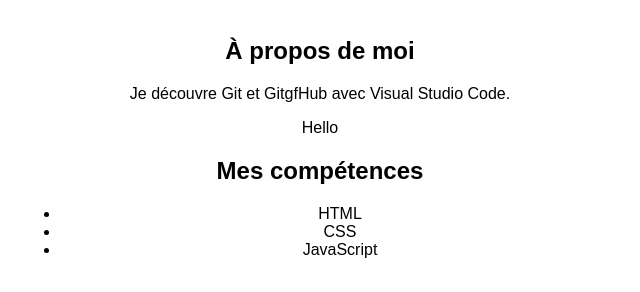
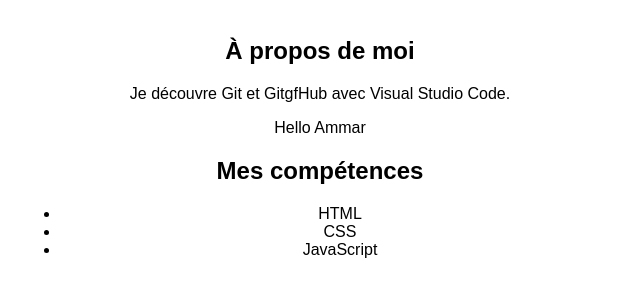
Before and after one commit to ammarmars/HelloGit, a plain HTML site: page index.html in a window 1280 px wide. Shown: the part 168-460 px from the top of the page, 320-960 px from the left. Drawn offline with Linux system fonts and the light colour scheme.

Commit message:
Mise à jour du site web

```diff
--- a/index.html
+++ b/index.html
@@ -15,7 +15,7 @@
     <main>
         <h2>À propos de moi</h2>
         <p>Je découvre Git et GitgfHub avec Visual Studio Code.</p>
-<p>Hello</p>
+<p>Hello Ammar</p>
         <h2>Mes compétences</h2>
         <ul>
             <li>HTML</li>
```
